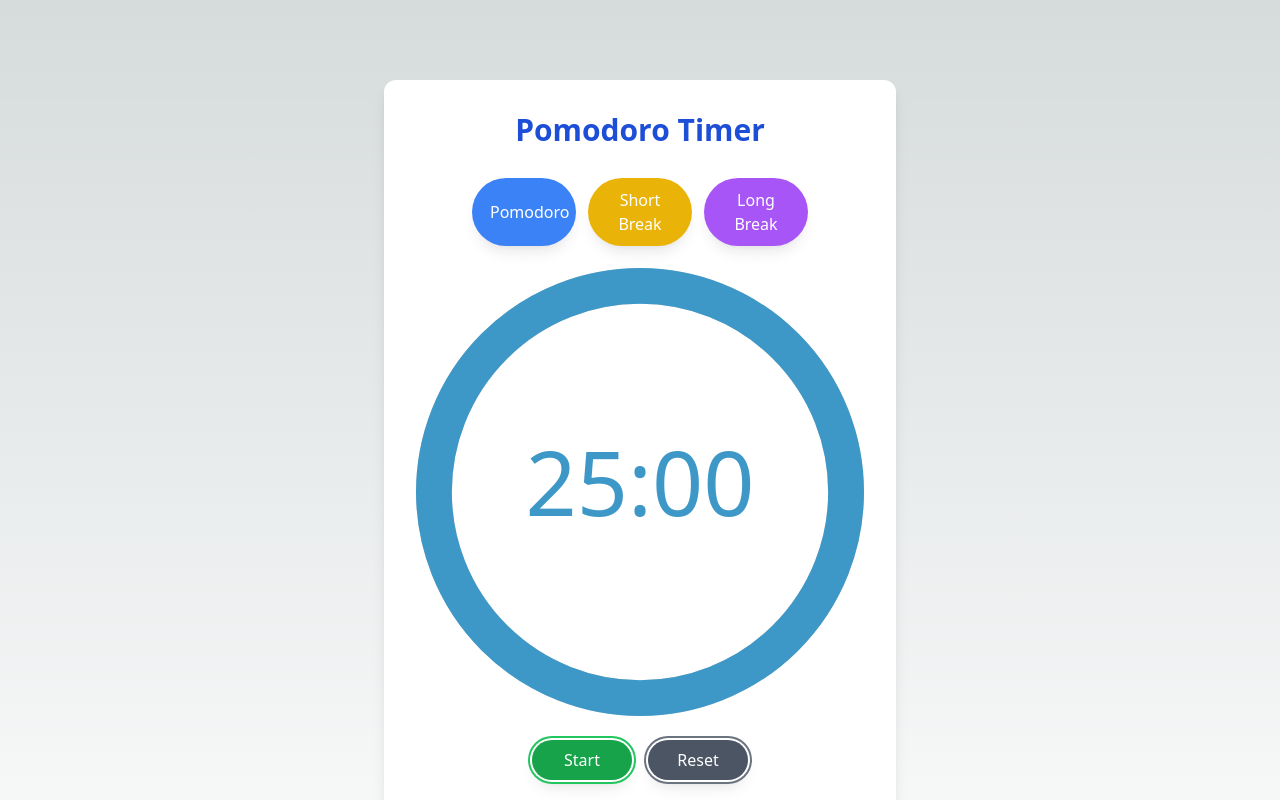
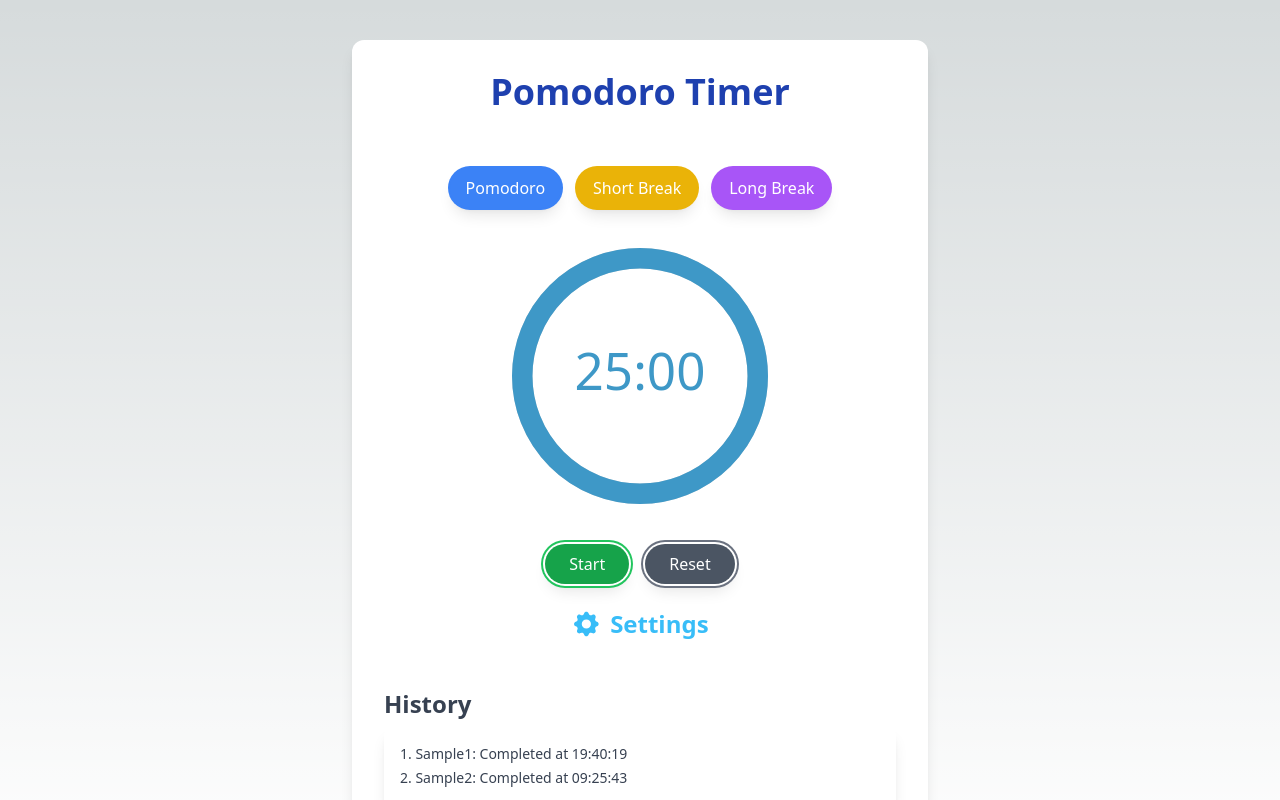
Before and after one commit to Shantanu993/FocusTrekker, a Next.js app: page / in a window 1280 px wide. Shown: the top 800 px of the page. Built offline with nearby package versions, Linux system fonts and the light colour scheme.

Commit message:
Update PomodoroTimer and SettingsButton components

```diff
--- a/components/PomodoroTimer.js
+++ b/components/PomodoroTimer.js
@@ -63,8 +63,8 @@ const PomodoroTimer = () => {
   const progress = ((minutes * 60 + seconds) / (25 * 60)) * 100;
 
   return (
-    <div className="max-w-lg mx-auto mt-20 bg-white p-8 rounded-xl shadow-lg">
-      <h1 className="text-3xl font-extrabold text-center mb-8 text-blue-700">
+    <div className="flex flex-col justify-center align-center max-w-xl w-[100%] mx-auto my-10 bg-white p-8 rounded-xl shadow-lg">
+      <h1 className="text-4xl font-extrabold text-center mb-8 text-blue-800">
         Pomodoro Timer
       </h1>
       {/* <div className="text-7xl font-extrabold text-center mb-8 text-blue-700">
@@ -72,12 +72,14 @@ const PomodoroTimer = () => {
         {seconds.toString().padStart(2, "0")}
       </div> */}
       <TimeSettings setTime={setTime} />
+      <div className="w-[50%] mx-auto my-4">
         <CircularProgressbar
           value={progress}
           text={`${minutes.toString().padStart(2, "0")}:${seconds
             .toString()
             .padStart(2, "0")}`}
         />
+      </div>
       <TimerControls toggle={toggle} reset={reset} isActive={isActive} />
       <div className="w-[50%] mx-auto flex justify-center space-x-4 mt-6 mb-6">
         <SettingsButton onClick={() => settingsInfo.setShowSettings(true)} />
--- a/components/SettingsButton.js
+++ b/components/SettingsButton.js
@@ -4,7 +4,7 @@ function SettingsButton(props) {
       <div className="flex flex-row gap-2 justify-center align-center font-semibold">
         <svg
           xmlns="http://www.w3.org/2000/svg"
-          className="h-auto w-[15%]"
+          className="h-auto w-[12%]"
           viewBox="0 0 20 20"
           fill="currentColor"
         >
--- a/styles/globals.css
+++ b/styles/globals.css
@@ -24,7 +24,7 @@ button {
   color: rgba(255, 255, 255, 0.8);
   border: 0;
   display: inline-block;
-  width: 100px;
+  width: auto;
   cursor: pointer;
 }
 
```
Lines whose indentation alone changed are shown as unchanged.
